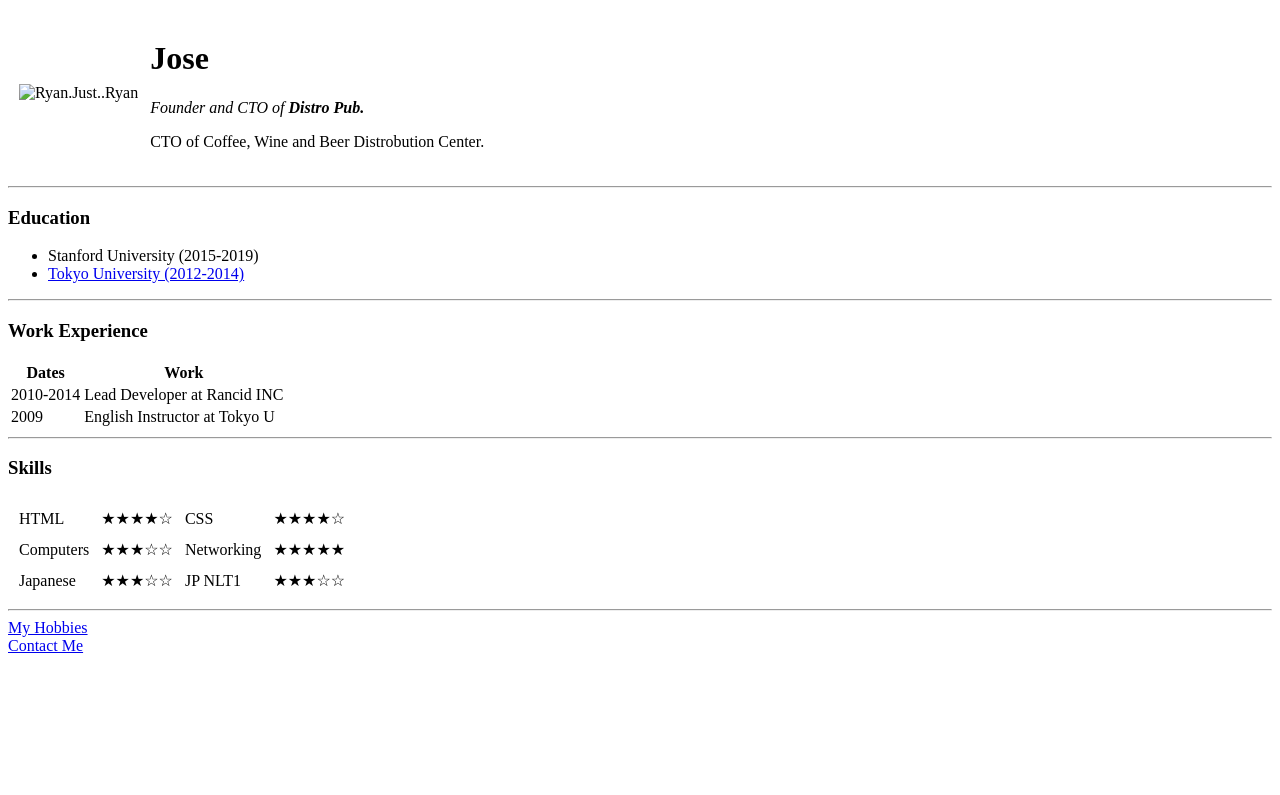
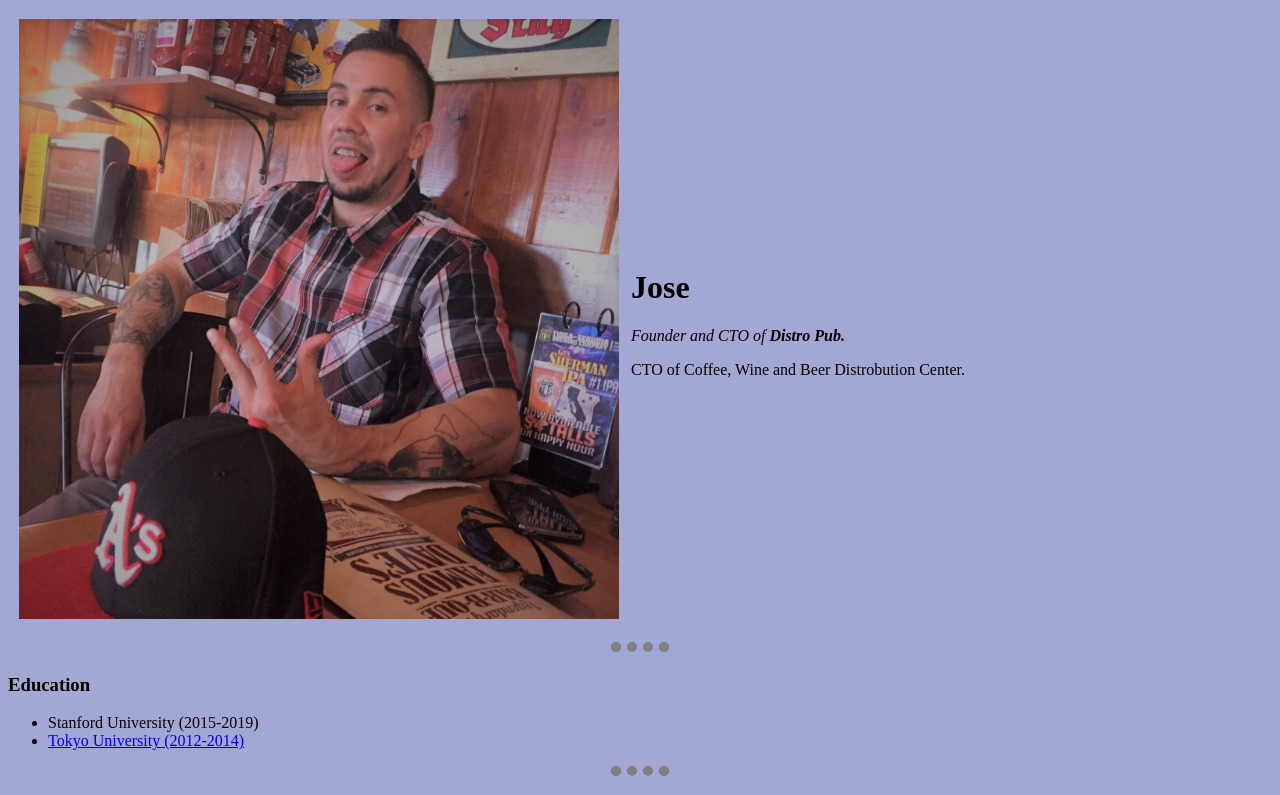
Before and after one commit to dantecalypso/cv, a plain HTML site: page index.html in a window 1280 px wide. Shown: the top 795 px of the page. Drawn offline with Linux system fonts and the light colour scheme.

Commit message:
Css folder, image added

```diff
--- /dev/null
+++ b/css/styles.css
@@ -0,0 +1,9 @@
+body {
+  background-color: #a2a8d3;
+      }
+hr {
+  border: 10px dotted gray;
+  border-bottom: none;
+  height: 3px;
+  width: 3%;
+    }
--- a/index.html
+++ b/index.html
@@ -4,12 +4,13 @@
 <head>
   <meta charset="utf-8">
   <title>Jose's Personal Site</title>
+  <link rel="stylesheet" href="/css/styles.css" />
 </head>
 
 <body>
   <table cellspacing="10">
     <tr>
-      <td><img height="400" width="500" src="ryan-reynolds.jpg" alt="Ryan.Just..Ryan"></td>
+      <td><img height="600" width="auto" src="images/me.jpg" alt="Me"></td>
       <td>
         <h1> Jose </h1>
         <p><em>Founder and CTO of <strong>Distro Pub.</strong></em></p>
```
Also changed, not shown: images/me.jpg (added). Lines whose indentation alone changed are shown as unchanged.
